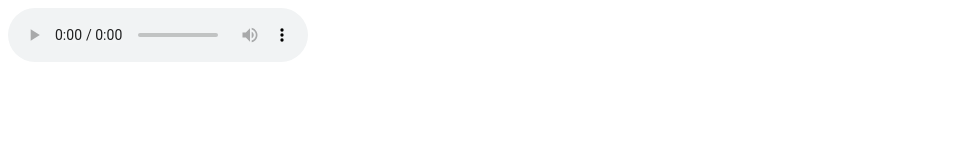
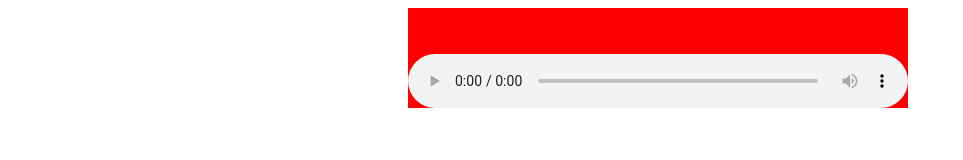
Before and after one commit to firchatn/radio.tn, a plain HTML site: page index.html in a window 1280 px wide. Shown: the whole page, without its empty margins (0-963 px from the left). Drawn offline with Linux system fonts and the light colour scheme.

Commit message:
styling audio player

```diff
--- a/index.html
+++ b/index.html
@@ -2,6 +2,14 @@
 <html>
 <head>
 	<title>Radio Tn</title>
+<style type="text/css">
+	audio {
+    background-color: red;
+    width: 500px;
+    height: 100px;
+    margin-left: 400px ;
+}
+</style>
 </head>
 <body>
 <!--
@@ -25,5 +33,7 @@
   <source src="http://audio-ogg.ibiblio.org:8000/wcpe.ogg" type="audio/ogg">
 </audio>
 
+
+
 </body>
 </html>
```
